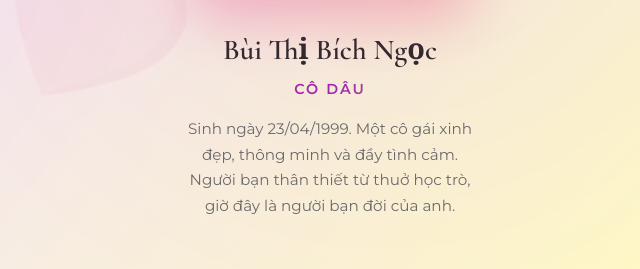
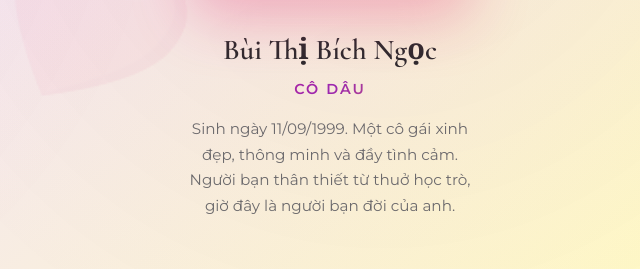
Before and after one commit to buiquanghuy20130276/wedding, a website: page index.html in a window 1280 px wide. Shown: the part 2149-2418 px from the top of the page, 640-1280 px from the left. Drawn offline with nearby package versions, Linux system fonts and the light colour scheme; animation ran at ten frames a second.

Commit message:
update dob

```diff
--- a/index.html
+++ b/index.html
@@ -209,7 +209,7 @@
           <div class="couple-info">
             <h3>Bùi Thị Bích Ngọc</h3>
             <p class="couple-role">Cô Dâu</p>
-            <p class="couple-desc">Sinh ngày 23/04/1999. Một cô gái xinh đẹp, thông minh và đầy tình cảm. Người bạn thân thiết từ thuở học trò, giờ đây là người bạn đời của anh.</p>
+            <p class="couple-desc">Sinh ngày 11/09/1999. Một cô gái xinh đẹp, thông minh và đầy tình cảm. Người bạn thân thiết từ thuở học trò, giờ đây là người bạn đời của anh.</p>
           </div>
         </div>
       </div>
```
